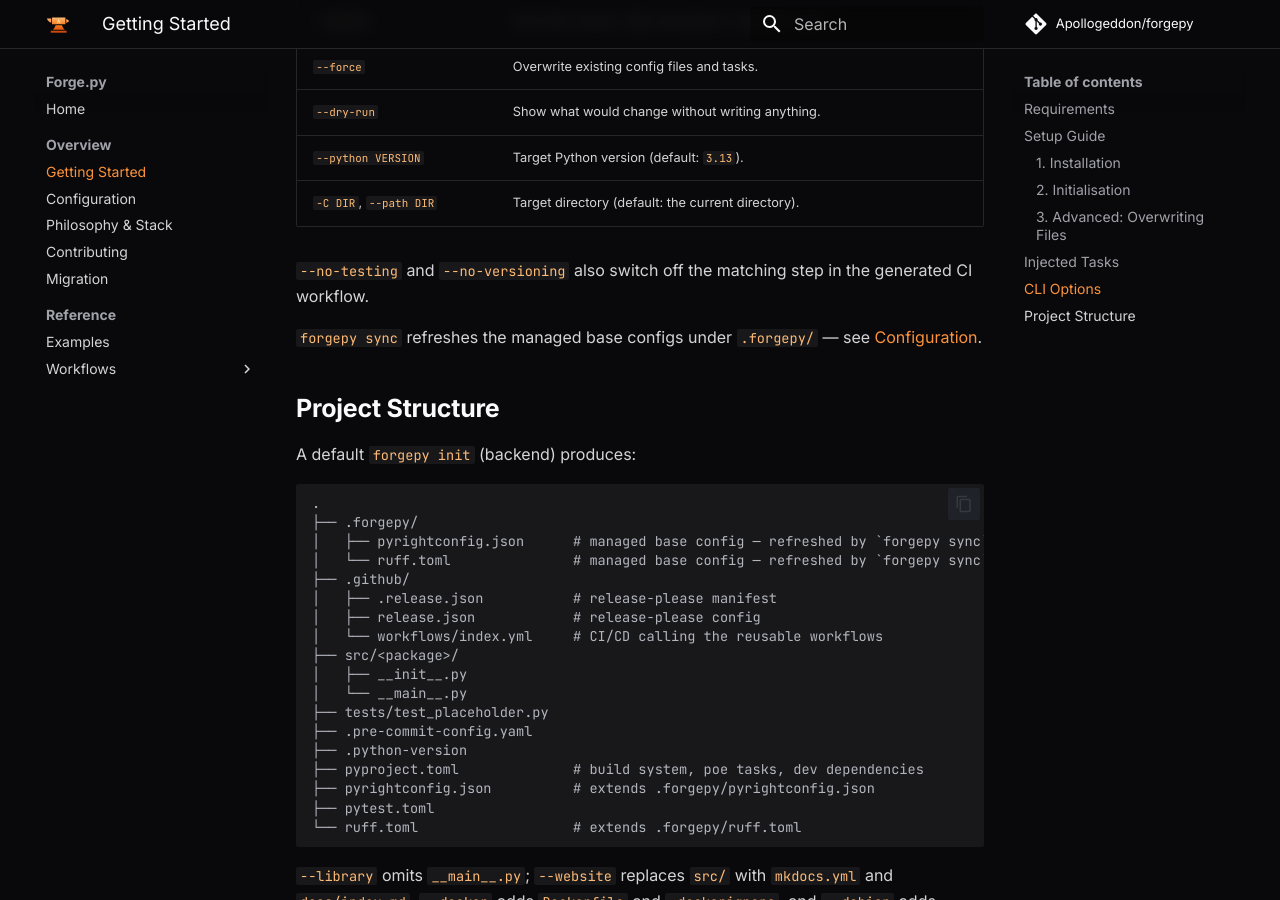
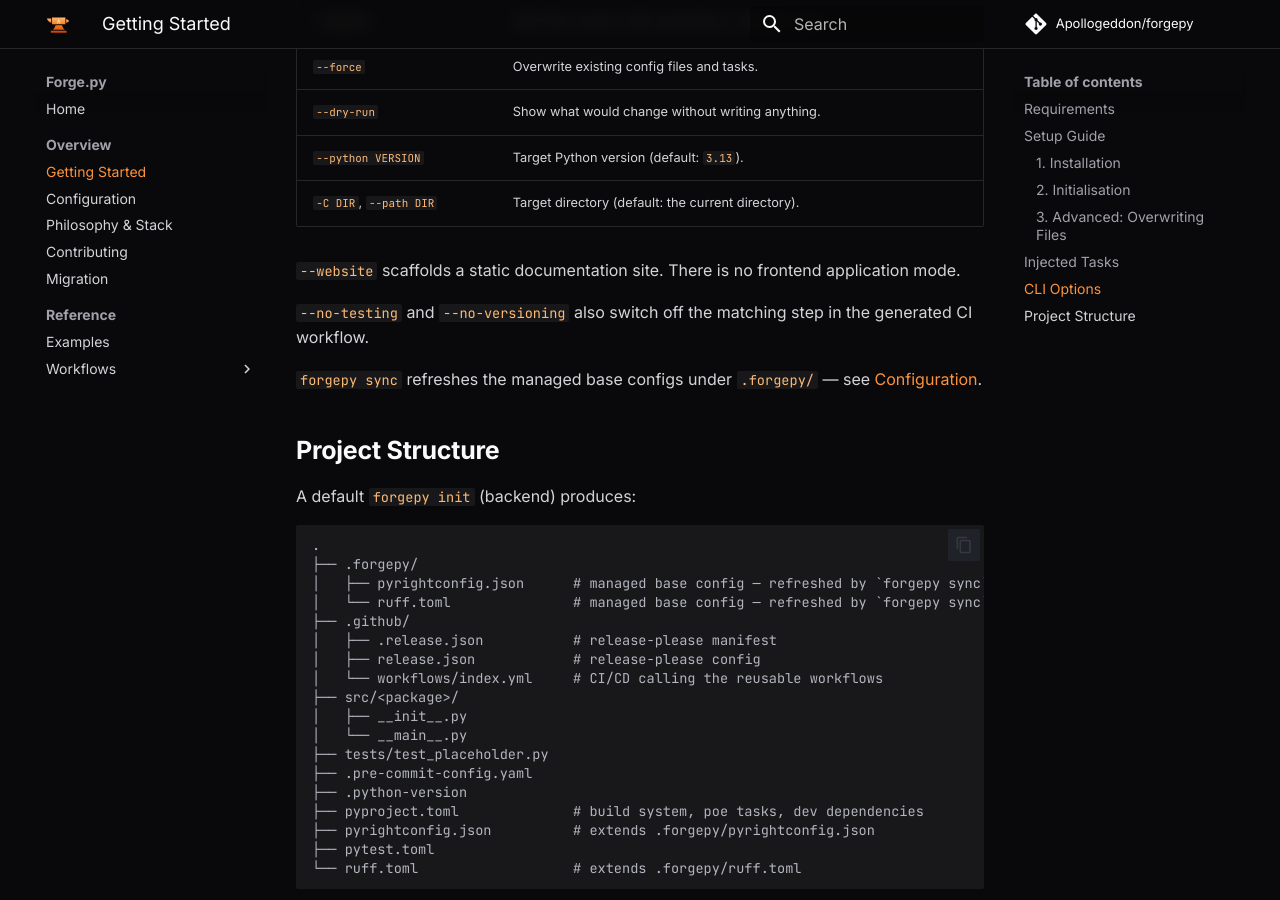
Before and after one commit to Apollogeddon/forgepy, an MkDocs documentation site: the page built from docs/docs/getting-started.md, in a window 1280 px wide and 900 px high, scrolled down 2791 px. Built offline with MkDocs 1.6.1 and Material for MkDocs 9.7.7, drawn with Linux system fonts in a browser that asks for light colours; comment, search, counter and statistics services are not loaded.

Commit message:
docs: say that --website is a documentation site, not a frontend app

```diff
--- a/docs/docs/getting-started.md
+++ b/docs/docs/getting-started.md
@@ -102,6 +102,8 @@ forgepy sync [--check]
 | `--python VERSION` | Target Python version (default: `3.13`). |
 | `-C DIR`, `--path DIR` | Target directory (default: the current directory). |
 
+`--website` scaffolds a static documentation site. There is no frontend application mode.
+
 `--no-testing` and `--no-versioning` also switch off the matching step in the generated CI workflow.
 
 `forgepy sync` refreshes the managed base configs under `.forgepy/` — see [Configuration](configuration.md#managed-configs).
```
